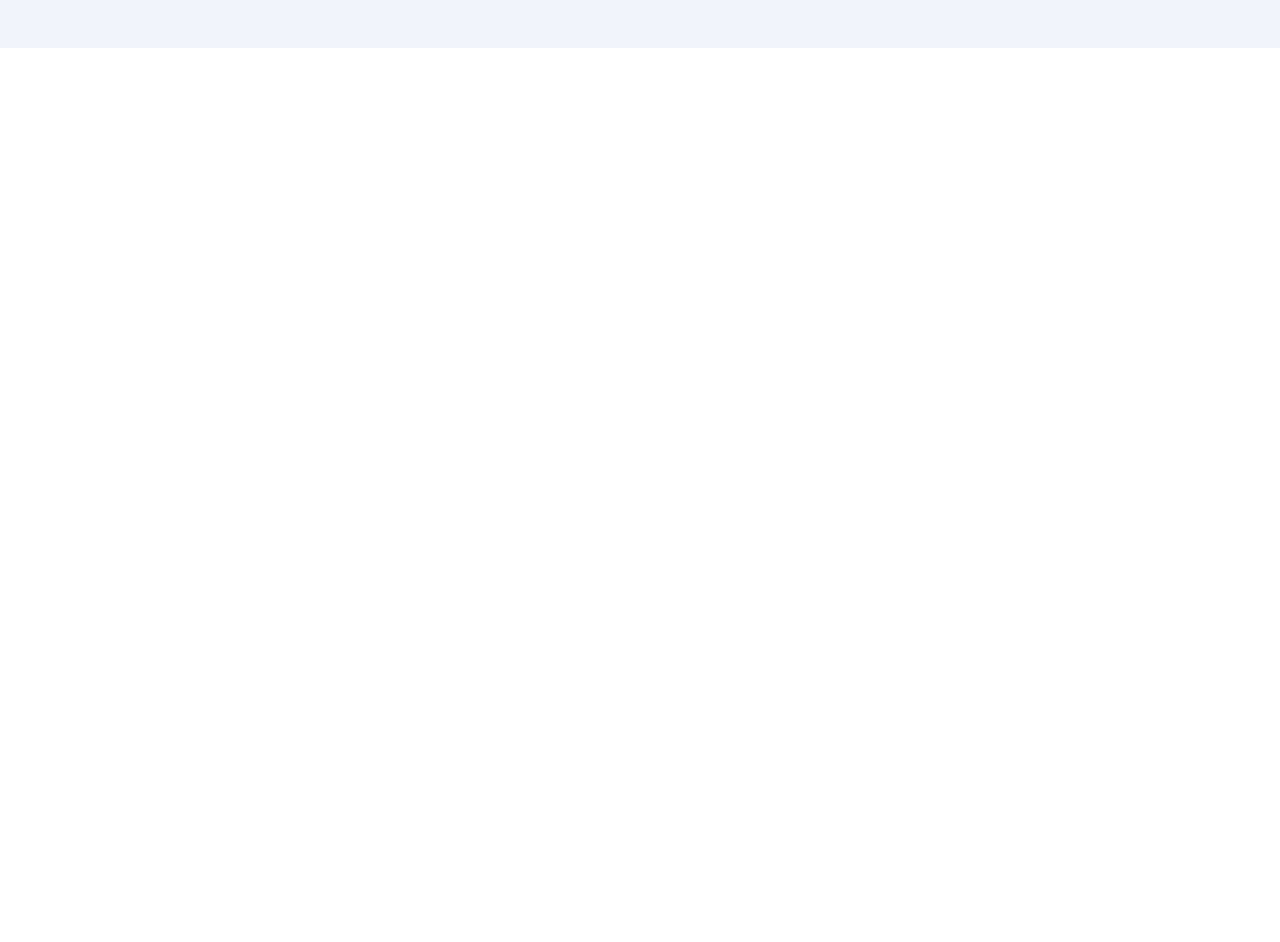
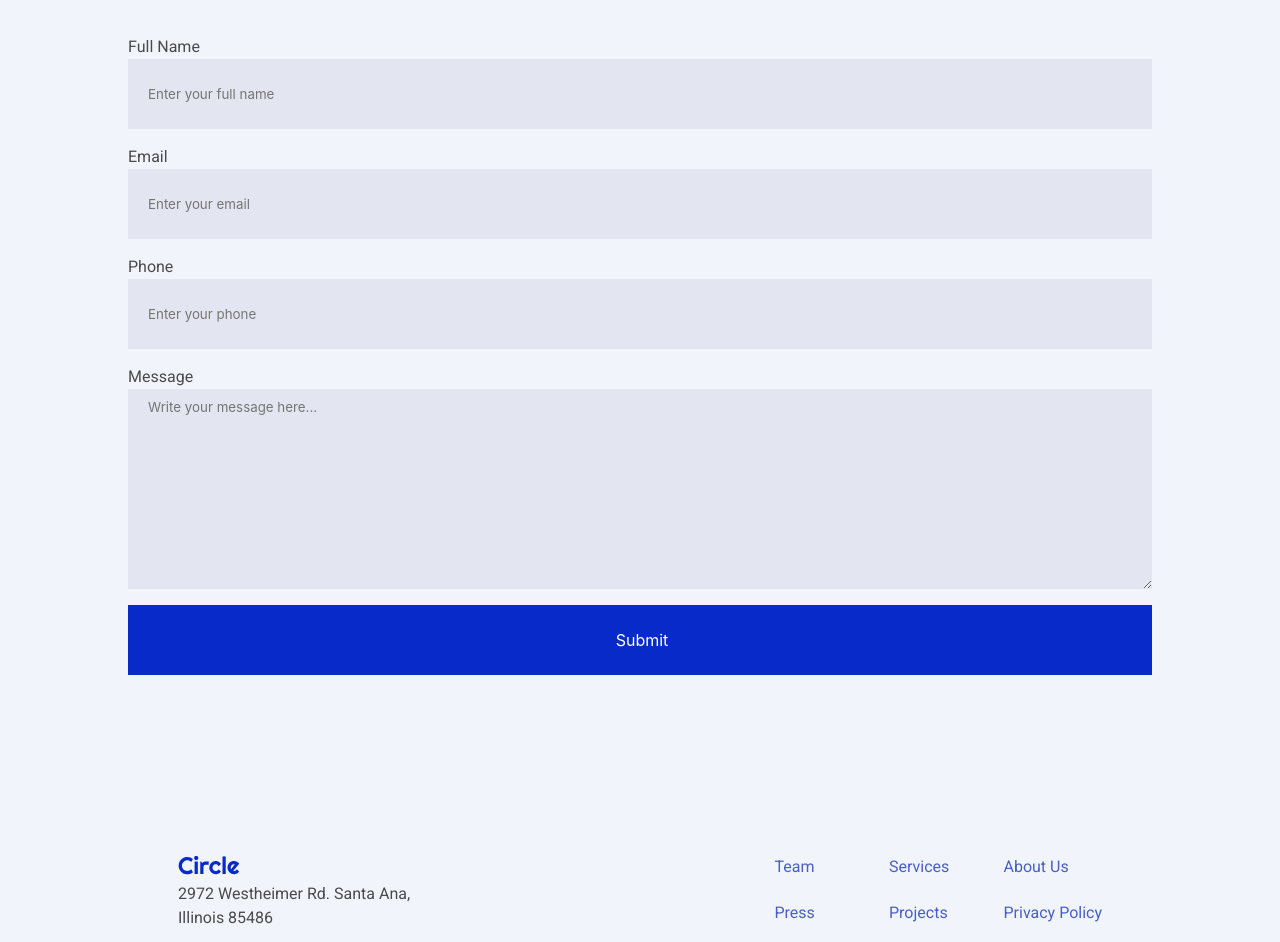
Before and after one commit to anovau/mid-term-project, a plain HTML site: page contact.html in a window 1280 px wide. Shown: the part 409-1351 px from the top of the page. Before the commit the page ends 800 px from the top, so only its background shows below. Drawn offline with nearby package versions, Linux system fonts and the light colour scheme.

Commit message:
contact page

```diff
--- a/contact.html
+++ b/contact.html
@@ -12,7 +12,7 @@
       href="https://fonts.googleapis.com/css2?family=Roboto&display=swap"
       rel="stylesheet"
     />
-    <title>Project | Mid-term Project</title>
+    <title>Contact Us | Mid-term Project</title>
   </head>
   <body>
     <div class="container">
@@ -50,8 +50,28 @@
           </div>
         </div>
       </nav>
-
-
+      <section class="contact-section">
+<h1>Contact Us</h1>
+<form class="contact-form" action="">
+    <p>
+        <label for="">Full Name</label>
+        <input type="text" placeholder="Enter your full name" required>
+    </p>
+    <p>
+        <label for="">Email</label>
+        <input type="email" placeholder="Enter your email" required>
+    </p>
+    <p>
+        <label for="">Phone</label>
+        <input type="tel" placeholder="Enter your phone" required>
+    </p>
+    <p>
+        <label for="">Message</label>
+        <textarea type="text" placeholder="Write your message here..." required></textarea>
+    </p>
+    <input class="button is-primary" type="submit" value="Submit">
+</form>
+      </section>
         <footer>
           <div class="footer-content">
             <div class="footer-left-content">
--- a/style.css
+++ b/style.css
@@ -15,6 +15,10 @@ body {
 
 .button.is-primary {
   background-color: #072ac8;
+  border-radius: 0%;
+}
+.button.is-primary:hover {
+  background-color: #292E47;
 }
 
 h1, .ch1 {
@@ -215,7 +219,7 @@ h3 {
   text-align: center;
 }
 
-form {
+.form-newsletter {
   display: flex;
   margin: 40px auto 0;
 }
@@ -248,7 +252,31 @@ footer {
   grid-template-columns: 1fr 1fr 1fr;
   grid-column-gap: 16px;
   grid-row-gap: 16px;
-
+}
+.contact-section {
+  margin-top: 200px;
+}
+.contact-form {
+  margin-top: 50px;
+  display:grid;
+  grid-column-gap: 16px;
+  grid-row-gap: 16px;
+}
+.contact-form p {
+  display: flex;
+  flex-direction: column;
+}
+.contact-form input {
+  height: 70px;
+  padding-left: 20px;
+}
+.contact-form textarea {
+  height: 200px;
+  padding: 10px 10px 10px 20px;
+}
+input, textarea {
+  background-color: #E3E6F0;
+  border: none;
 }
 
 @media (max-width: 600px) {
```
Also changed, not shown: index.html (renamed from home.html, +1 -1 lines).
